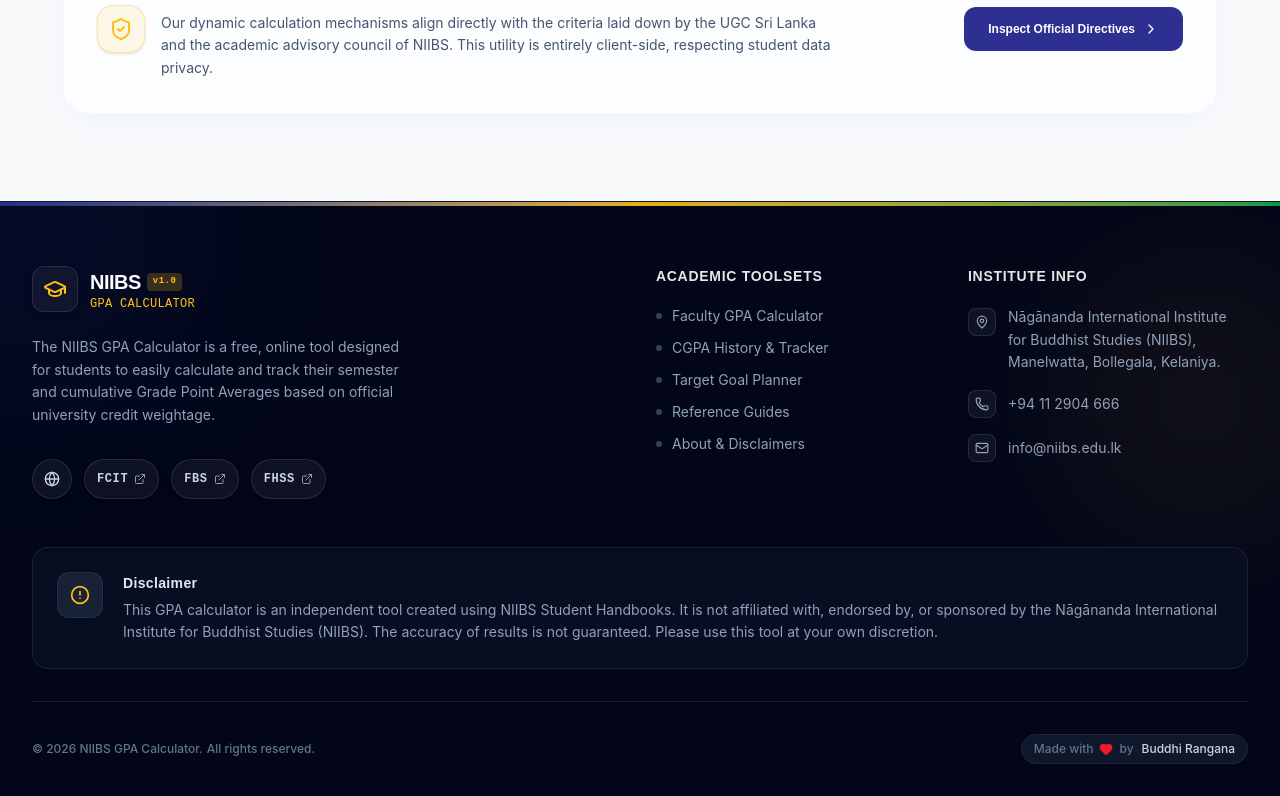
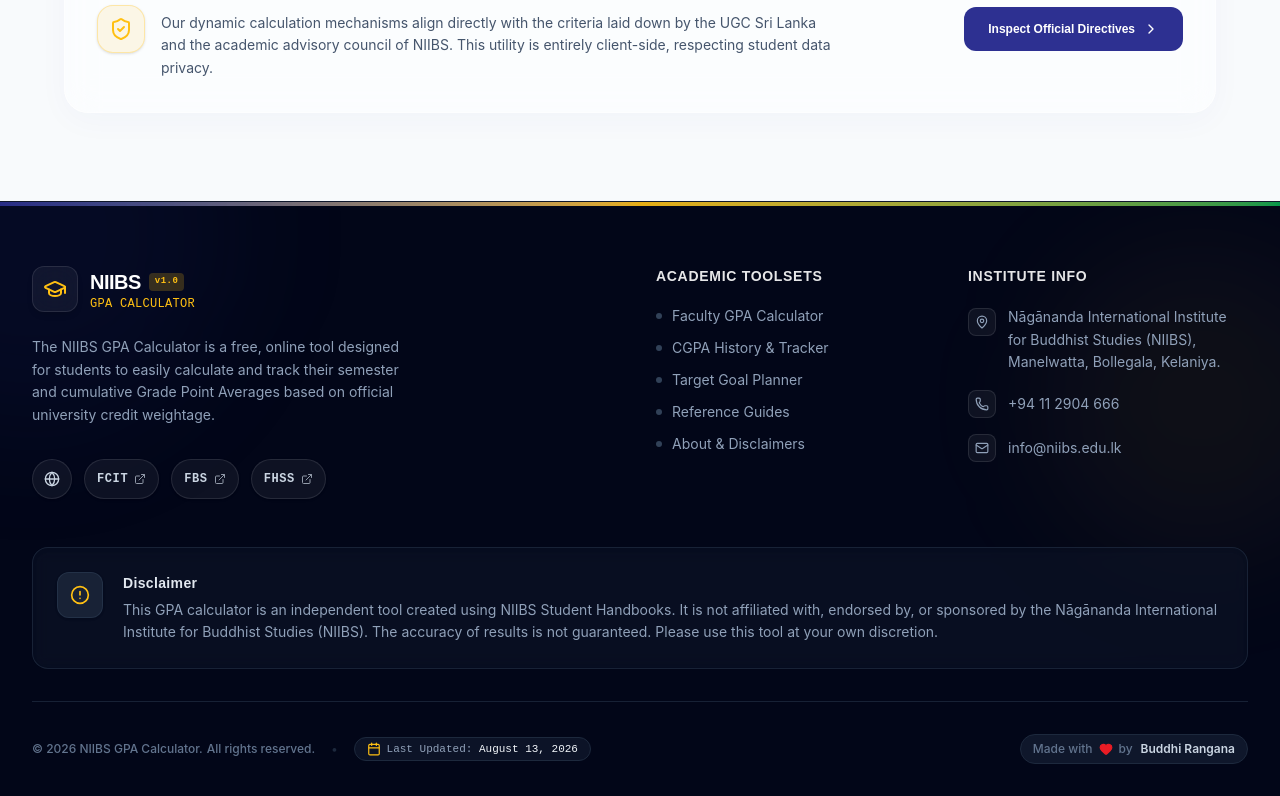
Before and after one commit to buddhirangana/niibs-gpa-calculator, a React (Vite) app: page / in a window 1280 px wide. Shown: the part 2347-3143 px from the top of the page. Built offline with nearby package versions, Linux system fonts and the light colour scheme.

Commit message:
added last updated date to footer

```diff
--- a/src/components/Footer.tsx
+++ b/src/components/Footer.tsx
@@ -3,7 +3,7 @@
  * SPDX-License-Identifier: Apache-2.0
  */
 
-import { GraduationCap, MapPin, Phone, Mail, Globe, ExternalLink, AlertCircle, Heart } from 'lucide-react';
+import { GraduationCap, MapPin, Phone, Mail, Globe, ExternalLink, AlertCircle, Heart, Calendar } from 'lucide-react';
 
 interface FooterProps {
   onViewChange: (view: string) => void;
@@ -35,13 +35,17 @@
                 <GraduationCap className="w-6 h-6 text-niibs-yellow" />
               </div>
               <div>
-                <div className="flex items-center space-x-1.5">
+                <div className="flex items-center space-x-2">
                   <span className="font-display font-semibold text-xl tracking-tight text-white">
                     NIIBS
                   </span>
                   <span className="text-[9px] px-1.5 py-0.5 rounded bg-niibs-yellow/20 text-niibs-yellow font-mono font-bold tracking-wider">
                     v1.0
                   </span>
+                  {/* <span className="text-[9px] px-2 py-0.5 rounded-full bg-emerald-500/10 text-emerald-400 border border-emerald-500/20 font-mono flex items-center space-x-1">
+                    <span className="w-1.5 h-1.5 rounded-full bg-emerald-400 animate-pulse"></span>
+                    <span>Updated: Aug 2026</span>
+                  </span> */}
                 </div>
                 <span className="text-[10px] sm:text-xs font-mono font-medium tracking-wide text-niibs-yellow uppercase block leading-none mt-0.5">
                   GPA CALCULATOR
@@ -172,17 +176,25 @@
         </div>
 
         {/* Footer Bottom / Meta */}
-        <div className="border-t border-slate-800/80 pt-8 mt-8 flex flex-col md:flex-row items-center justify-between text-xs text-slate-500 font-medium">
-          <p className="flex items-center space-x-1">
-            <span>© {currentYear} NIIBS GPA Calculator.</span>
-            <span className="hidden sm:inline">All rights reserved.</span>
-          </p>
-          <div className="flex items-center space-x-6 mt-4 md:mt-0">
+        <div className="border-t border-slate-800/80 pt-8 mt-8 flex flex-col md:flex-row items-center justify-between text-xs text-slate-500 font-medium gap-4">
+          <div className="flex flex-col sm:flex-row items-center space-y-2 sm:space-y-0 sm:space-x-4 text-center sm:text-left">
+            <p className="flex items-center space-x-1">
+              <span>© {currentYear} NIIBS GPA Calculator.</span>
+              <span className="hidden sm:inline">All rights reserved.</span>
+            </p>
+            <span className="hidden sm:inline text-slate-800">•</span>
+            <div className="flex items-center space-x-1.5 text-slate-400 bg-slate-900/80 px-3 py-1 rounded-full border border-slate-800 font-mono text-[11px]">
+              <Calendar className="w-3.5 h-3.5 text-niibs-yellow shrink-0" />
+              <span>Last Updated: <strong className="text-slate-100 font-normal">August 13, 2026</strong></span>
+            </div>
+          </div>
+
+          <div className="flex items-center space-x-6">
             <span className="flex items-center space-x-1.5 bg-slate-900 px-3 py-1.5 rounded-full border border-slate-800">
               <span>Made with</span>
               <Heart className="w-3.5 h-3.5 text-niibs-red animate-pulse" fill="currentColor" />
               <span>by</span>
-              <a href="https://buddhirangana.com" target="_blank" rel="noopener noreferrer" className="text-slate-300 hover:text-white transition-colors ml-0.5">
+              <a href="https://buddhirangana.com" target="_blank" rel="noopener noreferrer" className="text-slate-300 hover:text-white transition-colors ml-0.5 font-semibold">
                 Buddhi Rangana
               </a>
             </span>
```
